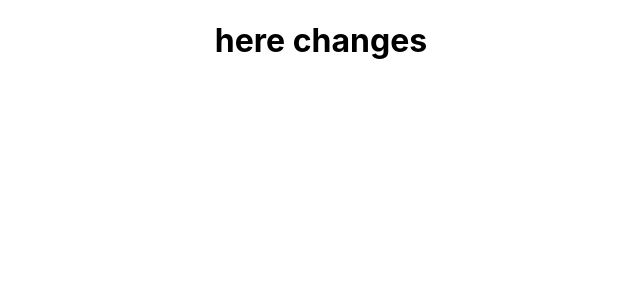
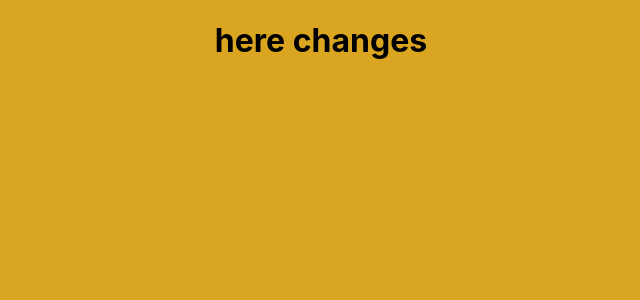
Before and after one commit to gajagj/genesysproject, a React (Create React App) app: page / in a window 1280 px wide. Shown: the top 300 px of the page, without its empty margins (319-959 px from the left). Built offline with nearby package versions, Linux system fonts and the light colour scheme.

Commit message:
bg changes in css

```diff
--- a/src/App.css
+++ b/src/App.css
@@ -5,6 +5,9 @@
 .App-logo {
   height: 40vmin;
   pointer-events: none;
+}
+body{
+  background-color: goldenrod;
 }
 
 @media (prefers-reduced-motion: no-preference) {
```
